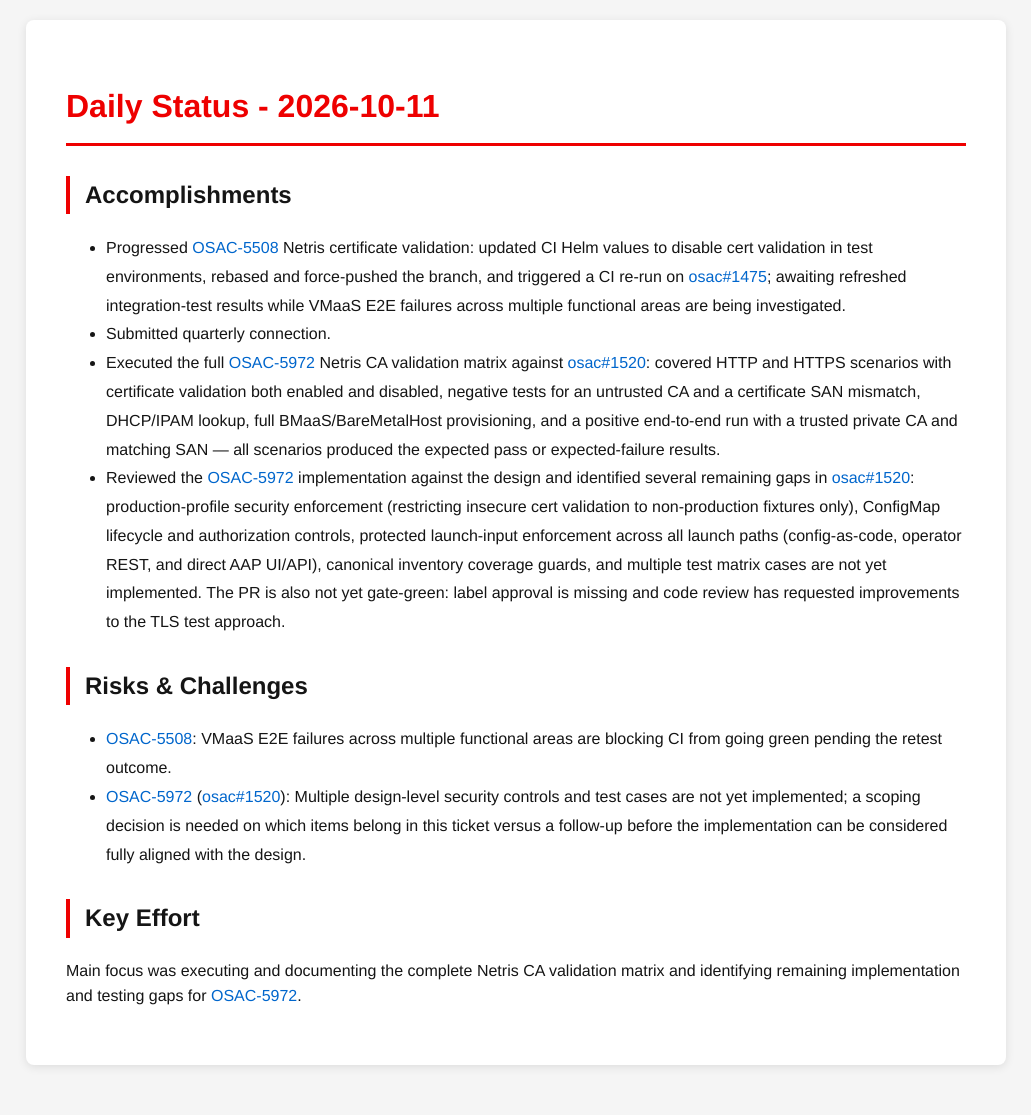
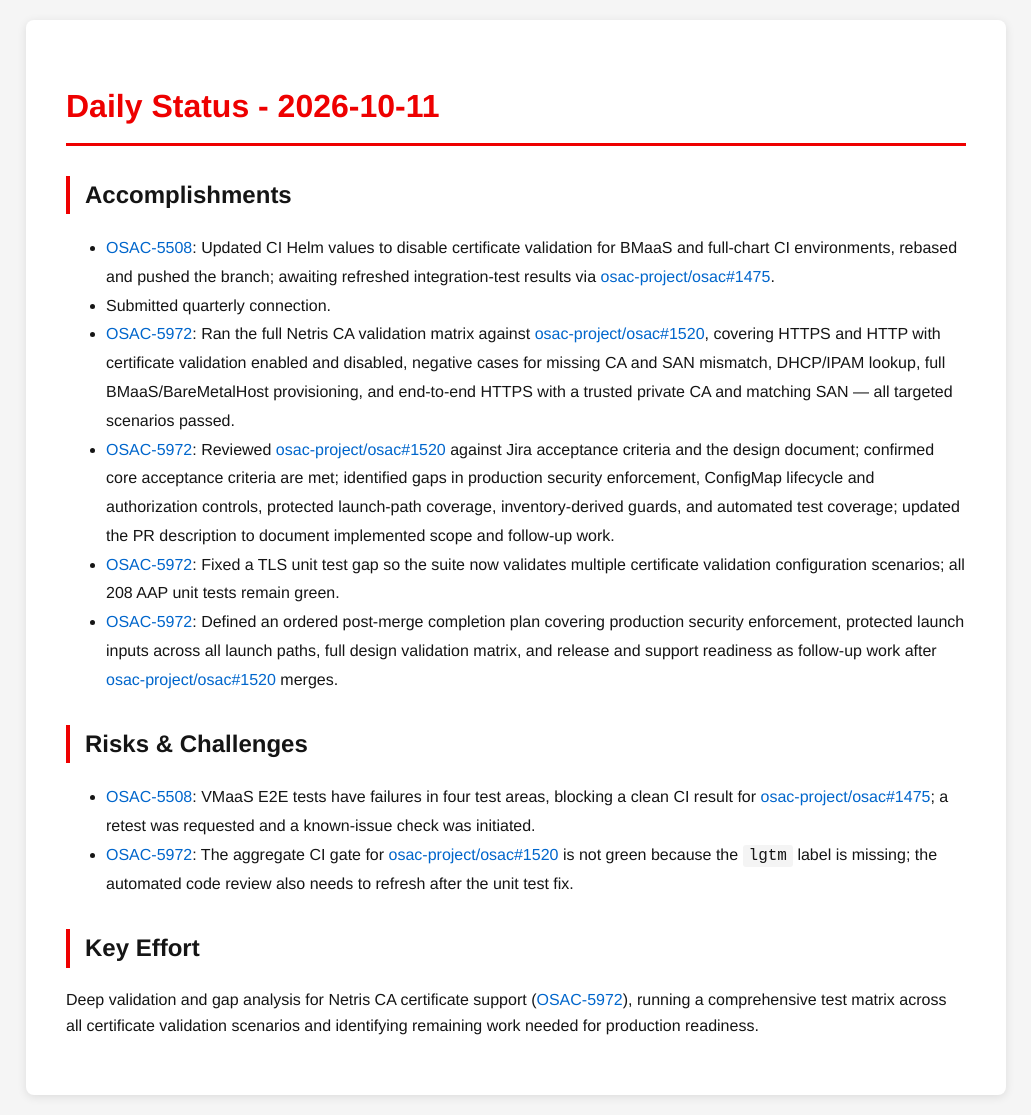
Before and after one commit to tzvatot/daily-status, a Jekyll site: the page built from 2026-10-11.md, in a window 1280 px wide. Shown: the whole page, without its empty margins (124-1155 px from the left). Built offline with Jekyll 4.4.1, drawn with Linux system fonts in a browser that asks for light colours; before the commit the page ends 1085 px from its top, so only the background shows below that.

Commit message:
Daily status update - 2026-10-11

```diff
--- a/2026-10-11.md
+++ b/2026-10-11.md
@@ -7,14 +7,16 @@
 # Daily Status - 2026-10-11
 
 ## Accomplishments
-- Progressed [OSAC-5508](https://redhat.atlassian.net/browse/OSAC-5508) Netris certificate validation: updated CI Helm values to disable cert validation in test environments, rebased and force-pushed the branch, and triggered a CI re-run on [osac#1475](https://github.com/osac-project/osac/pull/1475); awaiting refreshed integration-test results while VMaaS E2E failures across multiple functional areas are being investigated.
+- [OSAC-5508](https://redhat.atlassian.net/browse/OSAC-5508): Updated CI Helm values to disable certificate validation for BMaaS and full-chart CI environments, rebased and pushed the branch; awaiting refreshed integration-test results via [osac-project/osac#1475](https://github.com/osac-project/osac/pull/1475).
 - Submitted quarterly connection.
-- Executed the full [OSAC-5972](https://redhat.atlassian.net/browse/OSAC-5972) Netris CA validation matrix against [osac#1520](https://github.com/osac-project/osac/pull/1520): covered HTTP and HTTPS scenarios with certificate validation both enabled and disabled, negative tests for an untrusted CA and a certificate SAN mismatch, DHCP/IPAM lookup, full BMaaS/BareMetalHost provisioning, and a positive end-to-end run with a trusted private CA and matching SAN — all scenarios produced the expected pass or expected-failure results.
-- Reviewed the [OSAC-5972](https://redhat.atlassian.net/browse/OSAC-5972) implementation against the design and identified several remaining gaps in [osac#1520](https://github.com/osac-project/osac/pull/1520): production-profile security enforcement (restricting insecure cert validation to non-production fixtures only), ConfigMap lifecycle and authorization controls, protected launch-input enforcement across all launch paths (config-as-code, operator REST, and direct AAP UI/API), canonical inventory coverage guards, and multiple test matrix cases are not yet implemented. The PR is also not yet gate-green: label approval is missing and code review has requested improvements to the TLS test approach.
+- [OSAC-5972](https://redhat.atlassian.net/browse/OSAC-5972): Ran the full Netris CA validation matrix against [osac-project/osac#1520](https://github.com/osac-project/osac/pull/1520), covering HTTPS and HTTP with certificate validation enabled and disabled, negative cases for missing CA and SAN mismatch, DHCP/IPAM lookup, full BMaaS/BareMetalHost provisioning, and end-to-end HTTPS with a trusted private CA and matching SAN — all targeted scenarios passed.
+- [OSAC-5972](https://redhat.atlassian.net/browse/OSAC-5972): Reviewed [osac-project/osac#1520](https://github.com/osac-project/osac/pull/1520) against Jira acceptance criteria and the design document; confirmed core acceptance criteria are met; identified gaps in production security enforcement, ConfigMap lifecycle and authorization controls, protected launch-path coverage, inventory-derived guards, and automated test coverage; updated the PR description to document implemented scope and follow-up work.
+- [OSAC-5972](https://redhat.atlassian.net/browse/OSAC-5972): Fixed a TLS unit test gap so the suite now validates multiple certificate validation configuration scenarios; all 208 AAP unit tests remain green.
+- [OSAC-5972](https://redhat.atlassian.net/browse/OSAC-5972): Defined an ordered post-merge completion plan covering production security enforcement, protected launch inputs across all launch paths, full design validation matrix, and release and support readiness as follow-up work after [osac-project/osac#1520](https://github.com/osac-project/osac/pull/1520) merges.
 
 ## Risks & Challenges
-- [OSAC-5508](https://redhat.atlassian.net/browse/OSAC-5508): VMaaS E2E failures across multiple functional areas are blocking CI from going green pending the retest outcome.
-- [OSAC-5972](https://redhat.atlassian.net/browse/OSAC-5972) ([osac#1520](https://github.com/osac-project/osac/pull/1520)): Multiple design-level security controls and test cases are not yet implemented; a scoping decision is needed on which items belong in this ticket versus a follow-up before the implementation can be considered fully aligned with the design.
+- [OSAC-5508](https://redhat.atlassian.net/browse/OSAC-5508): VMaaS E2E tests have failures in four test areas, blocking a clean CI result for [osac-project/osac#1475](https://github.com/osac-project/osac/pull/1475); a retest was requested and a known-issue check was initiated.
+- [OSAC-5972](https://redhat.atlassian.net/browse/OSAC-5972): The aggregate CI gate for [osac-project/osac#1520](https://github.com/osac-project/osac/pull/1520) is not green because the `lgtm` label is missing; the automated code review also needs to refresh after the unit test fix.
 
 ## Key Effort
-Main focus was executing and documenting the complete Netris CA validation matrix and identifying remaining implementation and testing gaps for [OSAC-5972](https://redhat.atlassian.net/browse/OSAC-5972).
+Deep validation and gap analysis for Netris CA certificate support ([OSAC-5972](https://redhat.atlassian.net/browse/OSAC-5972)), running a comprehensive test matrix across all certificate validation scenarios and identifying remaining work needed for production readiness.
```
